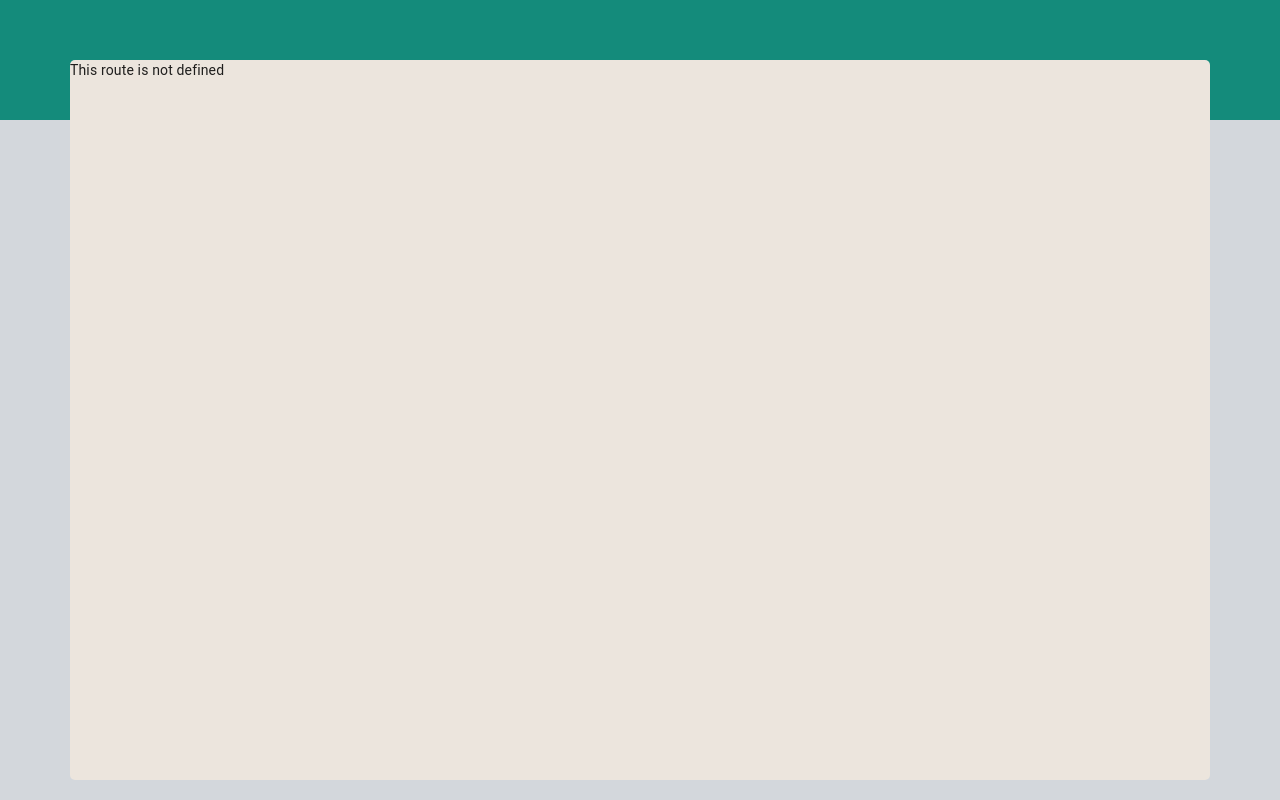
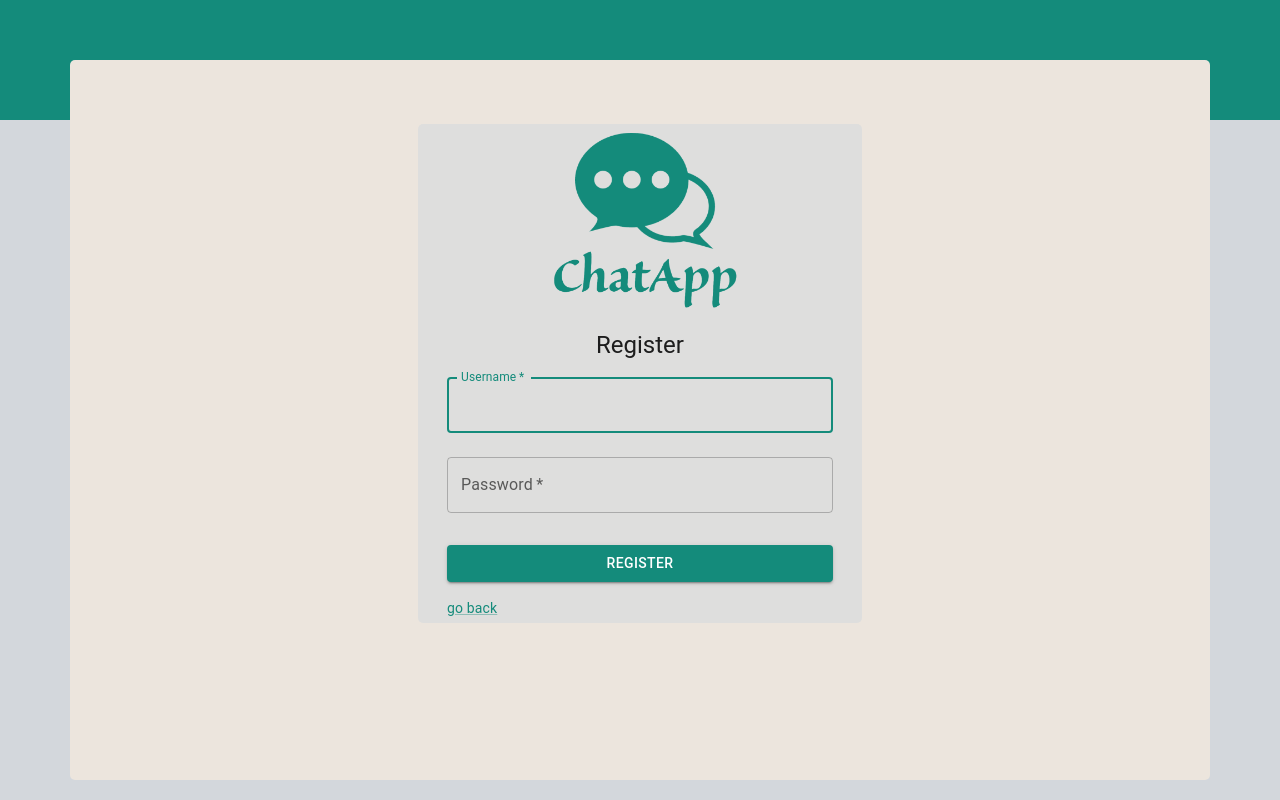
Before and after one commit to sPachpande/chatApplication-frontend, a React (Create React App) app: page /register in a window 1280 px wide. Built offline with nearby package versions, Linux system fonts and the light colour scheme.

Commit message:
[Shubham] Add. added register functionality.

```diff
--- a/src/components/chat/Chat.js
+++ b/src/components/chat/Chat.js
@@ -15,7 +15,7 @@ export default function Chat() {
     useEffect(() => {
         chatService.fetchMessages(receiver).then(response => {
             const fetchedMessages = response.data;
-            if(messages.length!=fetchedMessages.length)
+            if(messages.length!==fetchedMessages.length)
                 setMessages(fetchedMessages);
             });
       });
--- a/src/components/login/Login.js
+++ b/src/components/login/Login.js
@@ -1,14 +1,13 @@
 import React,{useEffect} from 'react';
-import Avatar from '@mui/material/Avatar';
 import Button from '@mui/material/Button';
 import TextField from '@mui/material/TextField';
 import Link from '@mui/material/Link';
 import Grid from '@mui/material/Grid';
 import Box from '@mui/material/Box';
-import WhatsAppIcon from '@mui/icons-material/WhatsApp';
 import Typography from '@mui/material/Typography';
 import Container from '@mui/material/Container';
 import { createTheme, ThemeProvider } from '@mui/material/styles';
+import logo from '../../images/logoWithNameGreen.png'
 import useLogin from './hooks/useLogin';
 
 const Logintheme = createTheme({
@@ -53,12 +52,11 @@ export default function Login({ location, history, isAuthenticated, onLogin }) {
 
           }}>
 
-          <Avatar sx={{ m: 2, bgcolor: 'primary.main' }} data-testid="chat-icon">
-            <WhatsAppIcon />
-          </Avatar>
+
+          <img src={ logo } style={{height:"200px",width:'200px'}} />
 
           <Typography variant="h5">
-            SIGN IN
+            Log In
           </Typography>
 
           <Box component="form" onSubmit={handleSubmit} >
@@ -102,7 +100,7 @@ export default function Login({ location, history, isAuthenticated, onLogin }) {
                 </Link>
               </Grid>
               <Grid item>
-                <Link href="#" variant="body2">
+                <Link href="/register" variant="body2">
                   {"Don't have an account? Sign Up"}
                 </Link>
               </Grid>
--- a/src/components/login/styles/loginStyles.js
+++ b/src/components/login/styles/loginStyles.js
@@ -1,9 +1,9 @@
 import { makeStyles } from "@material-ui/core";
 
 export default makeStyles({
-    container: {
-        minWidth:"300px",
-        backgroundColor:"#dededd",
-        borderRadius:"5px"
-    }
+    // container: {
+    //     minWidth:"300px",
+    //     backgroundColor:"#dededd",
+    //     borderRadius:"5px"
+    // }
 });
--- a/src/components/messageBox/MessageBox.js
+++ b/src/components/messageBox/MessageBox.js
@@ -46,7 +46,7 @@ export default function MessageBox({ setToggleRefresh, receiver }) {
                 <InputBase
                     required
                     size="small"
-                    sx={{ width: '96%', marginLeft: '20px', marginRight: '10px', marginTop: "5px", marginBottom: "5px", marginLeft: "20px", marginRight: "20px" }}
+                    sx={{ width: '96%', marginLeft: '20px', marginRight: '10px', marginTop: "5px", marginBottom: "5px" }}
                     id="message"
                     placeholder='Type a message'
                     data-testid='message-input'
--- /dev/null
+++ b/src/components/register/Register.js
@@ -0,0 +1,147 @@
+import React, { useState, useEffect } from 'react';
+import Button from '@mui/material/Button';
+import TextField from '@mui/material/TextField';
+import Link from '@mui/material/Link';
+import Grid from '@mui/material/Grid';
+import Box from '@mui/material/Box';
+import Typography from '@mui/material/Typography';
+import Container from '@mui/material/Container';
+import { createTheme, ThemeProvider } from '@mui/material/styles';
+import RegisterService from './services/RegisterService';
+import logo from '../../images/logoWithNameGreen.png'
+import Snackbar from '@mui/material/Snackbar';
+import Alert from '@mui/material/Alert';
+
+const Registertheme = createTheme({
+    palette: {
+        primary: {
+            main: '#148B7B',
+        },
+        secondary: {
+            main: '#f44336',
+        },
+    },
+});
+
+export default function Register({ location, history, isAuthenticated }) {
+
+    const [alert, setAlert] = useState(false);
+    const [alertMessage,setAlertMessge] = useState(null);
+    const [alertSeverity,setAlertSeverity] = useState(null);
+
+    const { from } = location.state || { from: { pathname: "/" } };
+
+    const handleSubmit = (event) => {
+        event.preventDefault();
+        const data = new FormData(event.currentTarget);
+        console.log(data);
+        RegisterService.register(data).then(response => {
+            if (response) {
+                // history.push('/login');
+                setAlertSeverity("success")
+                setAlertMessge("User registered successfully");
+                setAlert(true);
+            }
+            else {
+                document.getElementById("registerForm").reset();
+                setAlertSeverity("error")
+                setAlertMessge("User already exists");
+                setAlert(true);
+            }
+        });
+
+    };
+
+    useEffect(() => {
+        console.log("refreshed");
+        if (isAuthenticated) {
+            history.replace(from);
+        }
+    });
+    const handleClose = () => {
+        if(alertSeverity === "success")
+        {
+            history.push('/login');
+        }
+        else
+            setAlert(false);
+    }
+
+    return (
+        <ThemeProvider theme={Registertheme}>
+            <Container maxWidth="xs" style={{ minWidth: "300px", backgroundColor: "#dededd", borderRadius: "5px" }}>
+
+                <Box
+                    sx={{
+                        marginTop: 8,
+                        display: 'flex',
+                        flexDirection: 'column',
+                        alignItems: 'center',
+                        padding: "5px",
+
+                    }}>
+
+                    <img src={logo} style={{ height: "200px", width: '200px' }} />
+
+                    <Typography variant="h5">
+                        Register
+                    </Typography>
+
+                    <Box component="form" onSubmit={handleSubmit} id="registerForm">
+                        <TextField
+                            margin="normal"
+                            required
+                            fullWidth
+                            id="username"
+                            label="Username"
+                            name="username"
+                            autoComplete="username"
+                            autoFocus
+                            data-testid='username-input'
+                        />
+                        <TextField
+                            margin="normal"
+                            required
+                            fullWidth
+                            name="password"
+                            label="Password"
+                            type="password"
+                            id="password"
+                            autoComplete="current-password"
+                            data-testid='password-input'
+                        />
+
+                        <Button
+                            type="submit"
+                            fullWidth
+                            variant="contained"
+                            sx={{ mt: 3, mb: 2 }}
+                            data-testid='login-button'
+                        >
+                            Register
+                        </Button>
+
+                        <Grid container>
+                            <Grid item xs>
+                                <Link href="/" variant="body2">
+                                    go back
+                                </Link>
+                            </Grid>
+
+                        </Grid>
+
+                    </Box>
+                </Box>
+
+            </Container>
+            <Snackbar open={alert} autoHideDuration={2000} onClose={handleClose} sx={{ height: "60%", width: 445 }} anchorOrigin={{
+                vertical: "bottom",
+                horizontal: "center"
+            }}>
+                <Alert onClose={handleClose} severity={alertSeverity} sx={{ width: '100%' }}>
+                   {alertMessage}
+                </Alert>
+            </Snackbar>
+        </ThemeProvider>
+    );
+}
--- /dev/null
+++ b/src/components/register/services/RegisterService.js
@@ -0,0 +1,13 @@
+import apiService from "../../../helpers/apiService";
+
+export default {
+    register: async (data)=>{
+
+        const payload = {
+            username : data.get('username'),
+            password : data.get('password')
+        }
+        const response = await apiService.postWithNoAuth("users",payload);
+        return response;
+    }
+}
--- a/src/components/router/RootRouter.js
+++ b/src/components/router/RootRouter.js
@@ -2,6 +2,7 @@ import { BrowserRouter as Router, Route, Switch} from "react-router-dom";
 import React from "react";
 import Login from "../login/Login";
 import Chat from "../chat/Chat";
+import Register from '../register/Register';
 import ProtectedRoute from "./ProtectedRoute";
 
 const RootRouter = ({ isAuthenticated, onLogin, onLogout }) => {
@@ -13,6 +14,7 @@ const RootRouter = ({ isAuthenticated, onLogin, onLogout }) => {
 
                 <Route exact path="/login" component={(props) => <Login isAuthenticated={isAuthenticated} onLogin={onLogin} {...props} />} />
 
+                <Route exact path='/register' component={(props) => <Register isAuthenticated={isAuthenticated} {...props}/>} />
 
                 <Route component={
                     () => "This route is not defined"
--- a/src/components/senderProfile/SenderProfile.js
+++ b/src/components/senderProfile/SenderProfile.js
@@ -15,7 +15,7 @@ export default function SenderProfile({ senderName }) {
         localStorage.clear('chatApp_Id');
         localStorage.clear('chatApp_username');
         localStorage.clear('chatApp_token');
-        window. location. reload();
+        window.location.reload();
     };
     return (
         <Box
@@ -34,7 +34,7 @@ export default function SenderProfile({ senderName }) {
                 <span style={{marginLeft:"13px"}}>{senderName}</span>
             </div>
             <div>
-                <span><IconButton color="primary" sx={{ marginRight: '10px', color: "grey"}} onClick={handleLogout}>
+                <span><IconButton color="primary" sx={{ marginRight: '10px', color: "red"}} onClick={handleLogout}>
                     <LogoutIcon sx={{ fontSize: "25px" }}/>
                 </IconButton></span>
             </div>
--- a/src/helpers/apiService.js
+++ b/src/helpers/apiService.js
@@ -21,14 +21,7 @@ export default {
     get: async (path) => {
         return promiseWithErrorHandling(axios.get(`${urls.service}/${path}`, authHeader()));
     },
-
-    postWithoutErrorHandling: async (path, payload) => {
-        return axios.post(`${urls.service}/${path}`, payload, authHeader())
-    },
-
-    putWithoutErrorHandling: async (path, payload) => {
-        return axios.put(`${urls.service}/${path}`, payload, authJSONHeader())
-    },
-
-    promiseWithErrorHandling: promiseWithErrorHandling
+    postWithNoAuth: async (path, payload) => {
+        return axios.post(`${urls.service}/${path}`, payload).then((response)=>{return response}).catch((error)=>{ return null});
+    }
 };
```
Also changed, not shown: src/components/users/Users.js (+6 -6 lines), src/images/logoWithNameGreen.png (added), 1 other file (tests, documents, lock files or other folders).
